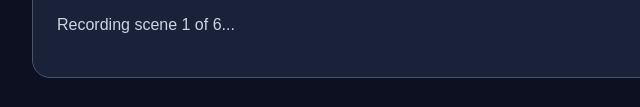
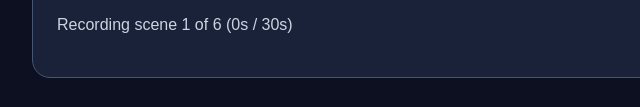
Before and after one commit to Shahzaib297398/AI-YouTube-Generator, a plain HTML site: page index.html in a window 1280 px wide. Both pictures are taken after a click on the button "Export Documentary WebM". Shown: the part 7076-7183 px from the top of the page, 158-798 px from the left. Drawn offline with Linux system fonts and the light colour scheme.

```diff
--- a/index.html
+++ b/index.html
@@ -684,7 +684,7 @@ async function recorderFor(canvas,prefix,onDone,onFail){
  // Documentary exports use manually requested frames, preventing Chrome from
   // recording only the first image when tab capture throttles animation.
   const manualFrames = prefix === 'doc';
-  const stream=canvas.captureStream(manualFrames ? 0 : 30),parts=[];
+  const stream=canvas.captureStream(30),parts=[];
   const videoTrack=stream.getVideoTracks()[0];
   const pushFrame=()=>{if(manualFrames && videoTrack && typeof videoTrack.requestFrame==='function')videoTrack.requestFrame();};
  let audioCtx=null,sources=[],display=null;
@@ -804,12 +804,21 @@ function drawIllustration(ctx,W,H,idx,total){
 function drawDoc(t){const c=el('docCanvas'),ctx=c.getContext('2d'),wide=el('docSize').value==='wide';if(c.width!==(wide?1280:720)){c.width=wide?1280:720;c.height=wide?720:1280}const W=c.width,H=c.height;ctx.fillStyle='#0b1222';ctx.fillRect(0,0,W,H);const count=images.length||Number(el('docSceneCount').value);const per=Number(el('docDuration').value),idx=Math.min(count-1,Math.floor(t/per));if(images.length){const img=images[idx],scale=Math.max(W/img.width,H/img.height),w=img.width*scale,h=img.height*scale;ctx.save();ctx.translate(W/2,H/2);const zoom=1+.04*((t%per)/per);ctx.scale(zoom,zoom);ctx.drawImage(img,-w/2,-h/2,w,h);ctx.restore()}else{drawIllustration(ctx,W,H,idx,count)}ctx.fillStyle='rgba(0,0,0,.58)';ctx.fillRect(0,H-180,W,180);text(ctx,el('docTitle').value,W/2,65,W-40,wide?42:34);const captions=el('docCaptions').value.split('\n');text(ctx,captions[idx]||'Scene '+(idx+1),W/2,H-95,W-35,wide?36:30);text(ctx,(idx+1)+' / '+count,W/2,H-35,W-35,22)}
 el('docBuild').onclick=()=>{const title=el('docTitle').value.trim()||'My Documentary';const count=Number(el('docSceneCount').value);const chapters=['The story begins','Discover the background','Meet the important people','Explore the turning point','See what changed','Understand the legacy','Discover surprising details','What we can learn'];const captions=chapters.slice(0,count).map(x=>x+' — '+title);el('docCaptions').value=captions.join('\n');el('docNarration').value=captions.map((x,i)=>'Scene '+(i+1)+'. '+x+'. Here is another part of our story.').join(' ');drawDoc(0);el('docStatus').textContent=count+' illustrated scenes and editable sample narration ready. Replace placeholder text with researched facts before publishing.'};
 
-function stopDoc(){if(!docJob)return;cancelAnimationFrame(docJob.raf);if(docJob.rec&&docJob.rec.state!=='inactive')docJob.rec.stop();docJob=null;el('docStop').disabled=true;el('docExport').disabled=false}
+function stopDoc(){
+ if(!docJob)return;
+ const job=docJob;docJob=null;
+ if(job.timer)clearInterval(job.timer);
+ if(job.raf)cancelAnimationFrame(job.raf);
+ if(job.rec&&job.rec.state!=='inactive')job.rec.stop();
+ el('docStop').disabled=true;el('docExport').disabled=false;
+}
 async function runDoc(exporting){
  stopDoc();drawDoc(0);
  const status=el('docStatus');
- const duration=(images.length||Number(el('docSceneCount').value))*Number(el('docDuration').value);
- let rec=null,voiceJob=null;
+ const count=images.length||Number(el('docSceneCount').value);
+ const per=Number(el('docDuration').value);
+ const duration=count*per;
+ let voiceJob=null,rec=null;
  if(exporting){
   try{
    voiceJob=await recorderFor(el('docCanvas'),'doc',
@@ -819,25 +828,29 @@ async function runDoc(exporting){
   }catch(e){status.textContent=e.message;return}
  }
  el('docStop').disabled=false;el('docExport').disabled=true;
- docJob={rec,raf:0};const job=docJob;
- // Start the animation clock AFTER tab sharing permissions are complete.
- const start=performance.now();let lastScene=-1;
- if(exporting){voiceJob.start();voiceJob.pushFrame();}
- function frame(now){
+ const job={rec,timer:null,raf:0};docJob=job;
+ // Record on a regular timer instead of relying only on requestAnimationFrame.
+ // This is important when Chrome opens the screen/tab sharing UI.
+ const started=performance.now();let lastScene=0;
+ if(exporting)voiceJob.start();
+ function tick(){
   if(docJob!==job)return;
-  const t=(now-start)/1000;
-  drawDoc(t);
-  // Force a fresh encoded video frame for every visual update, even if Chrome
-  // throttles canvas.captureStream while the sharing dialog was open.
-  if(exporting)voiceJob.pushFrame();
-  const scene=Math.min((images.length||Number(el('docSceneCount').value)),Math.floor(t/Number(el('docDuration').value))+1);
-  if(scene!==lastScene){lastScene=scene;status.textContent=(exporting?'Recording':'Previewing')+' scene '+scene+' of '+(images.length||Number(el('docSceneCount').value))+'...';}
+  const t=(performance.now()-started)/1000;
+  try{
+   drawDoc(Math.min(t,Math.max(0,duration-.001)));
+   if(exporting)voiceJob.pushFrame();
+  }catch(err){status.textContent='Frame error: '+err.message;stopDoc();return}
+  const scene=Math.min(count,Math.floor(t/per)+1);
+  if(scene!==lastScene){
+   lastScene=scene;
+   status.textContent=(exporting?'Recording':'Previewing')+' scene '+scene+' of '+count+' ('+Math.floor(t)+'s / '+duration+'s)';
+  }
   if(t>=duration&&(!voiceJob||voiceJob.isSpeechDone()||t>=120)){
-   stopDoc();if(!exporting)status.textContent='Preview finished.';return;
+   stopDoc();if(!exporting)status.textContent='Preview finished.';
   }
-  job.raf=requestAnimationFrame(frame);
  }
- job.raf=requestAnimationFrame(frame);
+ tick();
+ if(docJob===job)job.timer=setInterval(tick,100);
 }
 el('docPreview').onclick=()=>runDoc(false);el('docExport').onclick=()=>runDoc(true);el('docStop').onclick=()=>{stopDoc();el('docStatus').textContent='Stopped. Partial export may download.'};el('docSize').onchange=()=>drawDoc(0);el('docSceneCount').onchange=()=>drawDoc(0);drawDoc(0);
 })();
```
